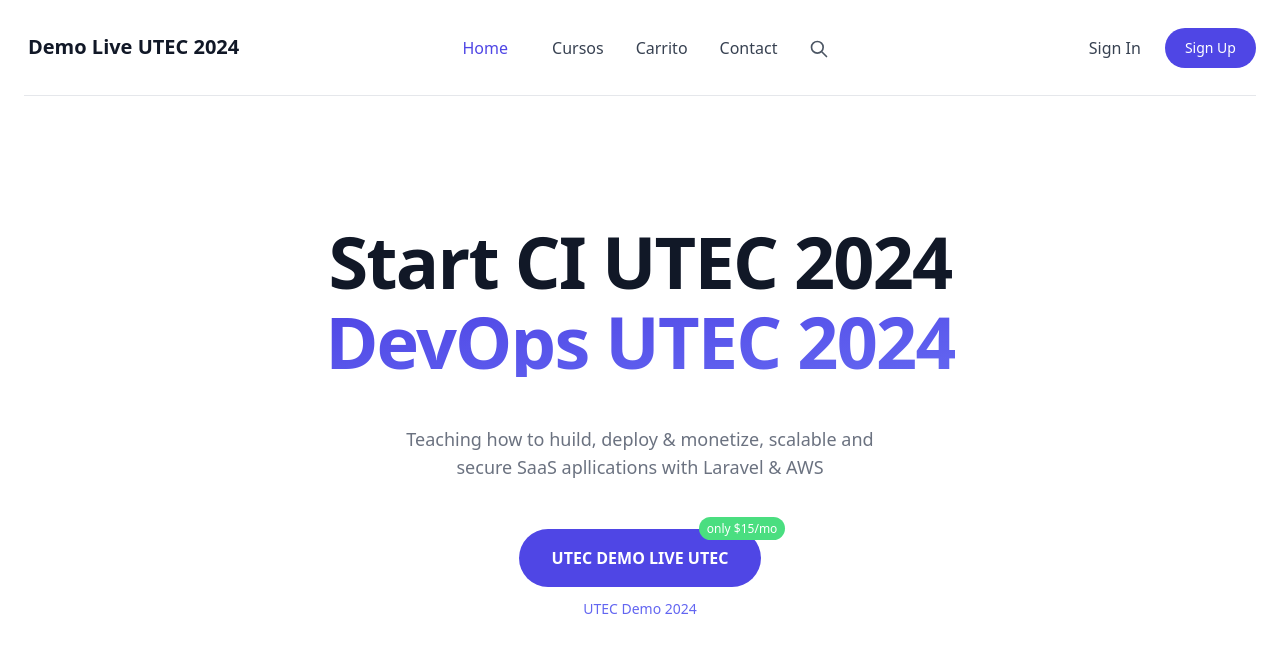
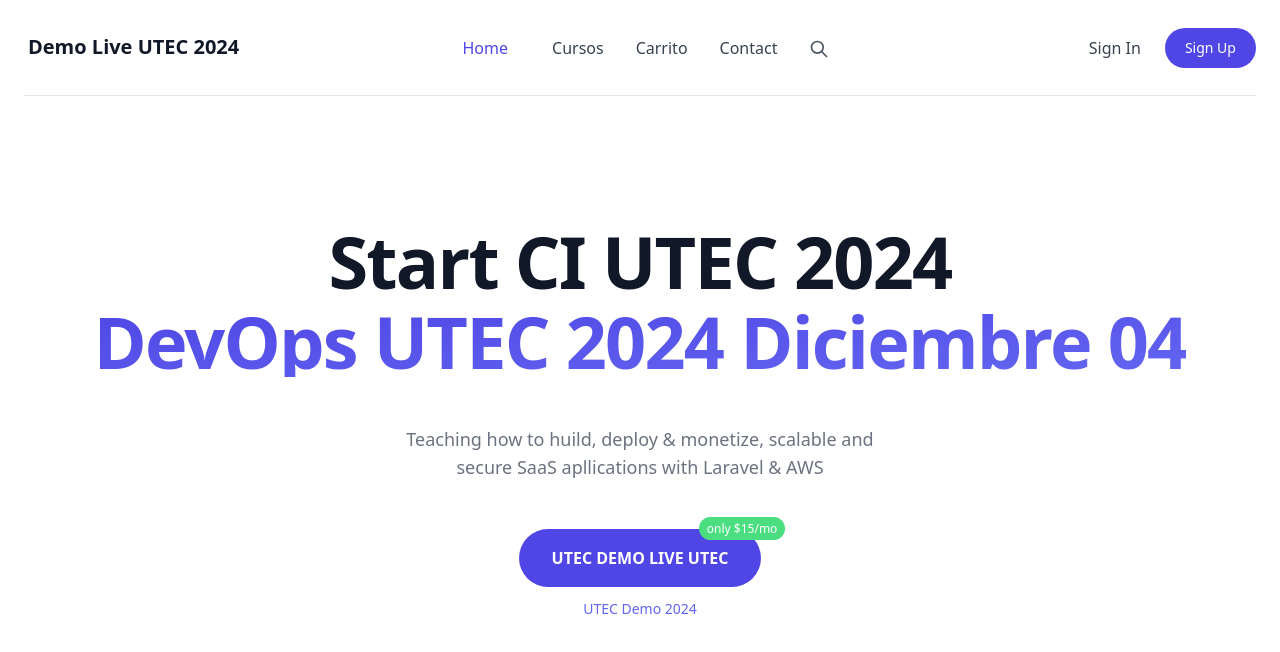
Before and after one commit to jrojasde/github-aws-node, a website: page html/index.html in a window 1280 px wide. Drawn offline with nearby package versions, Linux system fonts and the light colour scheme.

Commit message:
update fecha de inscrip

```diff
--- a/html/index.html
+++ b/html/index.html
@@ -1346,7 +1346,7 @@
                 <h1
                     class="text-5xl font-extrabold leading-10 tracking-tight text-left text-gray-900 md:text-center sm:leading-none md:text-6xl lg:text-7xl">
                     <span class="inline md:block">Start CI UTEC 2024</span> <span
-                        class="relative mt-2 text-transparent bg-clip-text bg-gradient-to-br from-indigo-600 to-indigo-500 md:inline-block">DevOps UTEC 2024</span></h1>
+                        class="relative mt-2 text-transparent bg-clip-text bg-gradient-to-br from-indigo-600 to-indigo-500 md:inline-block">DevOps UTEC 2024 Diciembre 04</span></h1>
                 <div class="mx-auto mt-5 text-gray-500 md:mt-12 md:max-w-lg md:text-center lg:text-lg">Teaching how to huild, deploy & monetize, scalable and secure
                     SaaS apllications with Laravel & AWS</div>
                 <div class="flex flex-col items-center mt-12 text-center">
```
